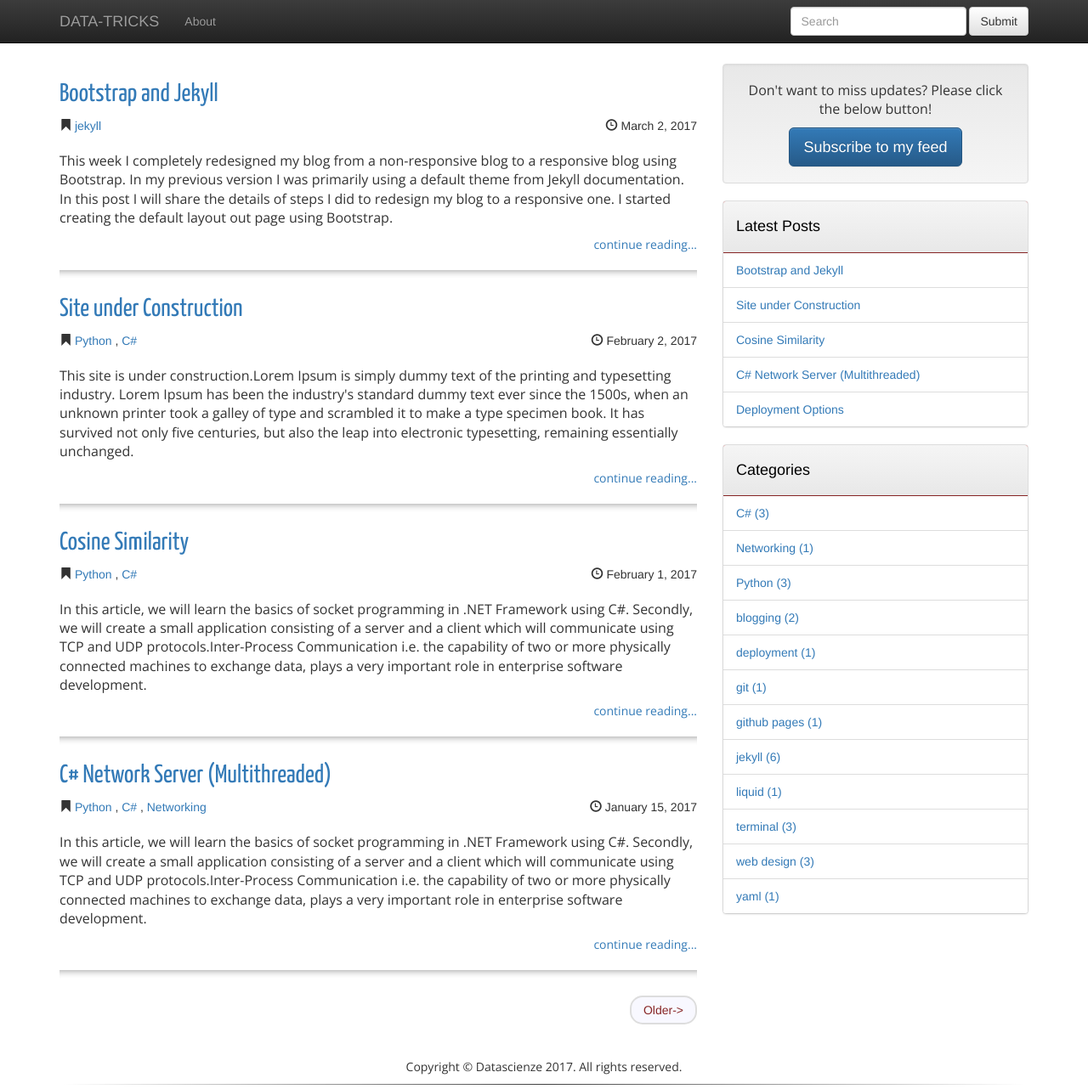
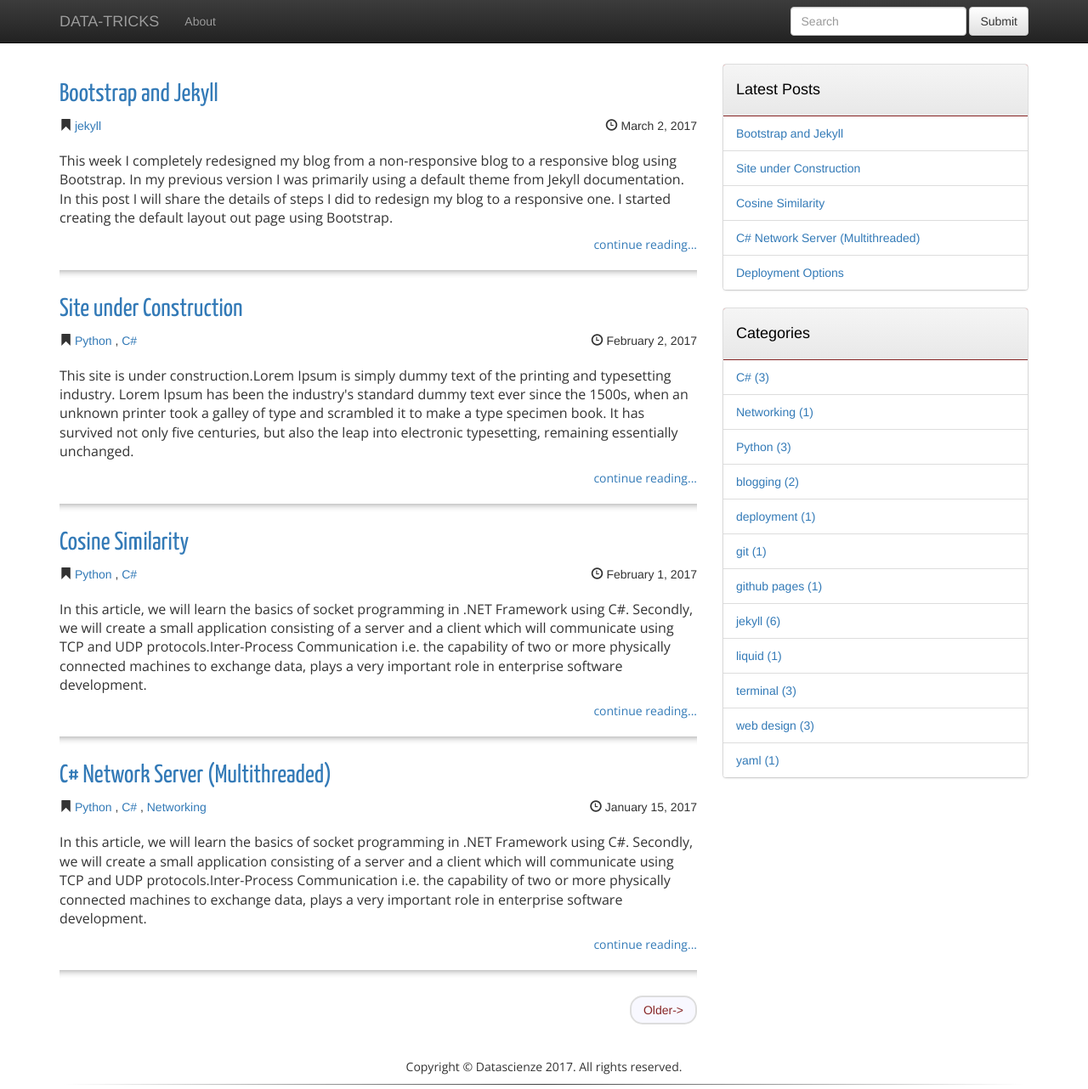
Before and after one commit to gitjit/gitjit.github.io, a Jekyll site: the page built from index.html, in a window 1280 px wide and 1282 px high. Shown: the whole window at 85% size. Built offline with Jekyll 4.4.1, drawn with Linux system fonts in a browser that asks for light colours; the list of posts is cut into pages by our own code.

Commit message:
removed feeds

```diff
--- a/_includes/sidebar.html
+++ b/_includes/sidebar.html
@@ -2,13 +2,13 @@
 {% capture site_tags %}{% for tag in site.tags %}{{ tag | first }}{% unless forloop.last %},{% endunless %}{% endfor %}{% endcapture %}
 {% assign sortedTags = site_tags | split:',' | sort %}
 
-
-    <div class="well text-center">
+    <!--rss feed-->
+    <!--<div class="well text-center">
         <p class="lead">
             Don't want to miss updates? Please click the below button!
         </p>
         <button class="btn btn-primary btn-lg">Subscribe to my feed</button>
-    </div>
+    </div>-->
     <!-- Latest Posts -->
     <div class="panel panel-default">
         <div class="panel-heading">
```
